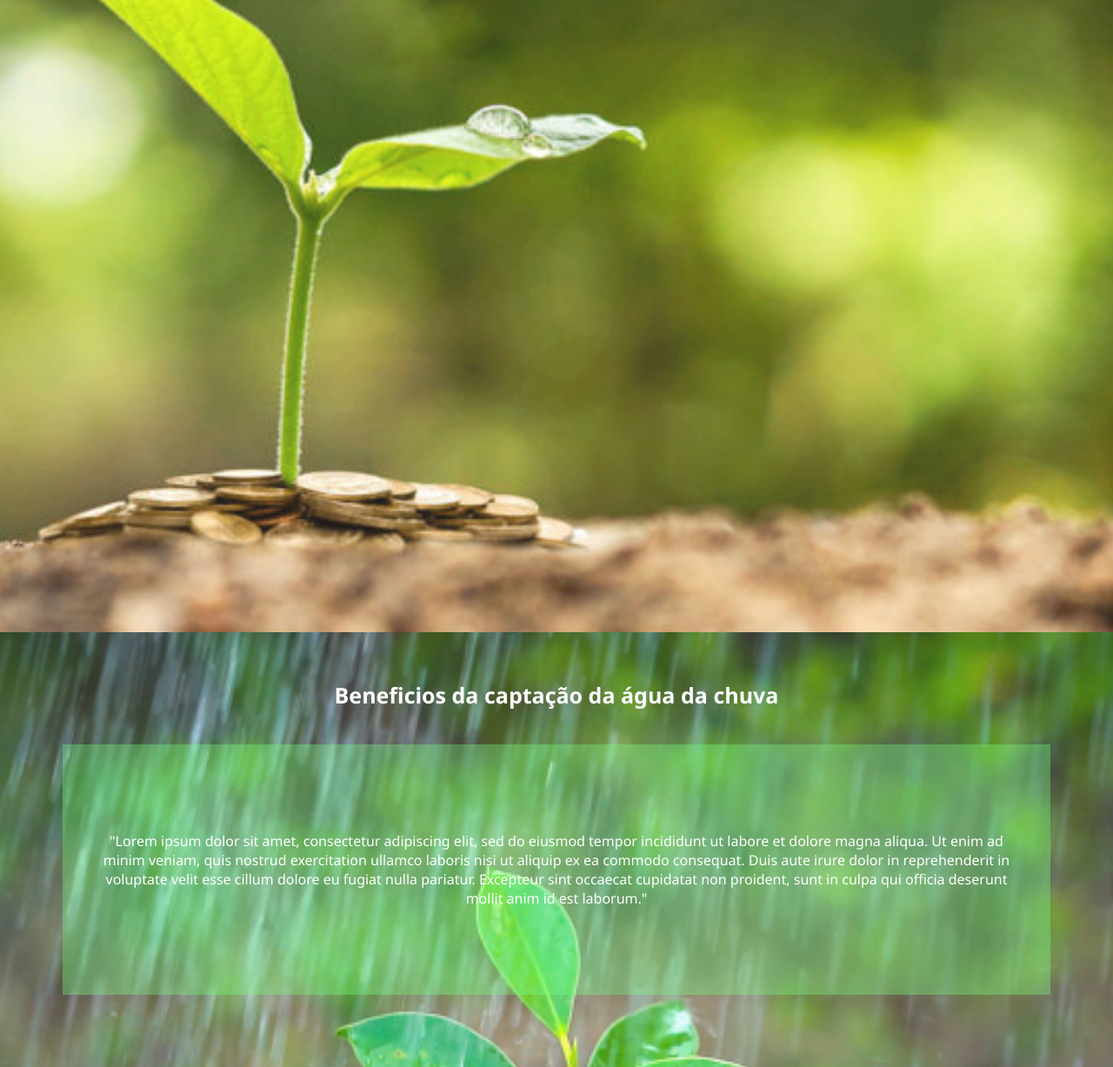
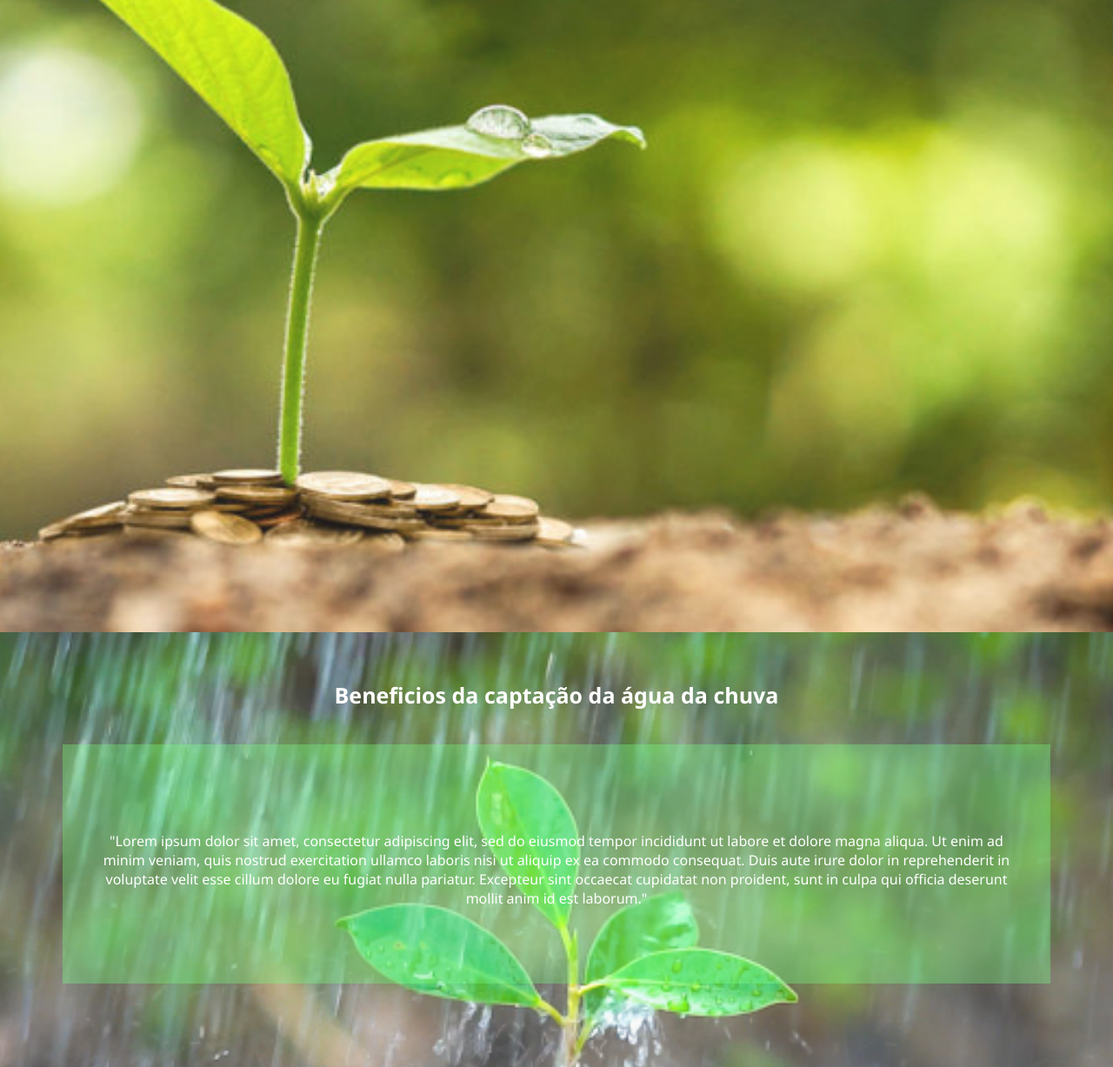
Before and after one commit to daviEstevam02/ApsPwr, a plain HTML site: page index.html in a window 1280 px wide. Shown: the part 73-1300 px from the top of the page at 87% size. Drawn offline with Linux system fonts and the light colour scheme.

Commit message:
Mudei o tamanho do segundo parallax

```diff
--- a/index.css
+++ b/index.css
@@ -29,7 +29,7 @@ body, html, main {
 
     opacity: 0.9;
     /* Set a specific height */
-    height: 100%;
+    height: 550px;
     background-image: url("./icons/backgroudImage-3.png");
     /* Create the parallax scrolling effect */
     background-attachment: fixed;
@@ -110,13 +110,14 @@ body, html, main {
         margin: 10px 0px 0px  0px;
     }
     #secao-2{
-        height: 100vh;
+        height: 100%;
         width: 100%;
     }
     .secao2-content{
       background-color: #6cff7759;
       width: 88.8%;
       margin: 0 auto;
+      height: 50%;
     }
     .titleSecondSection{
         color: #ffffff;
```
